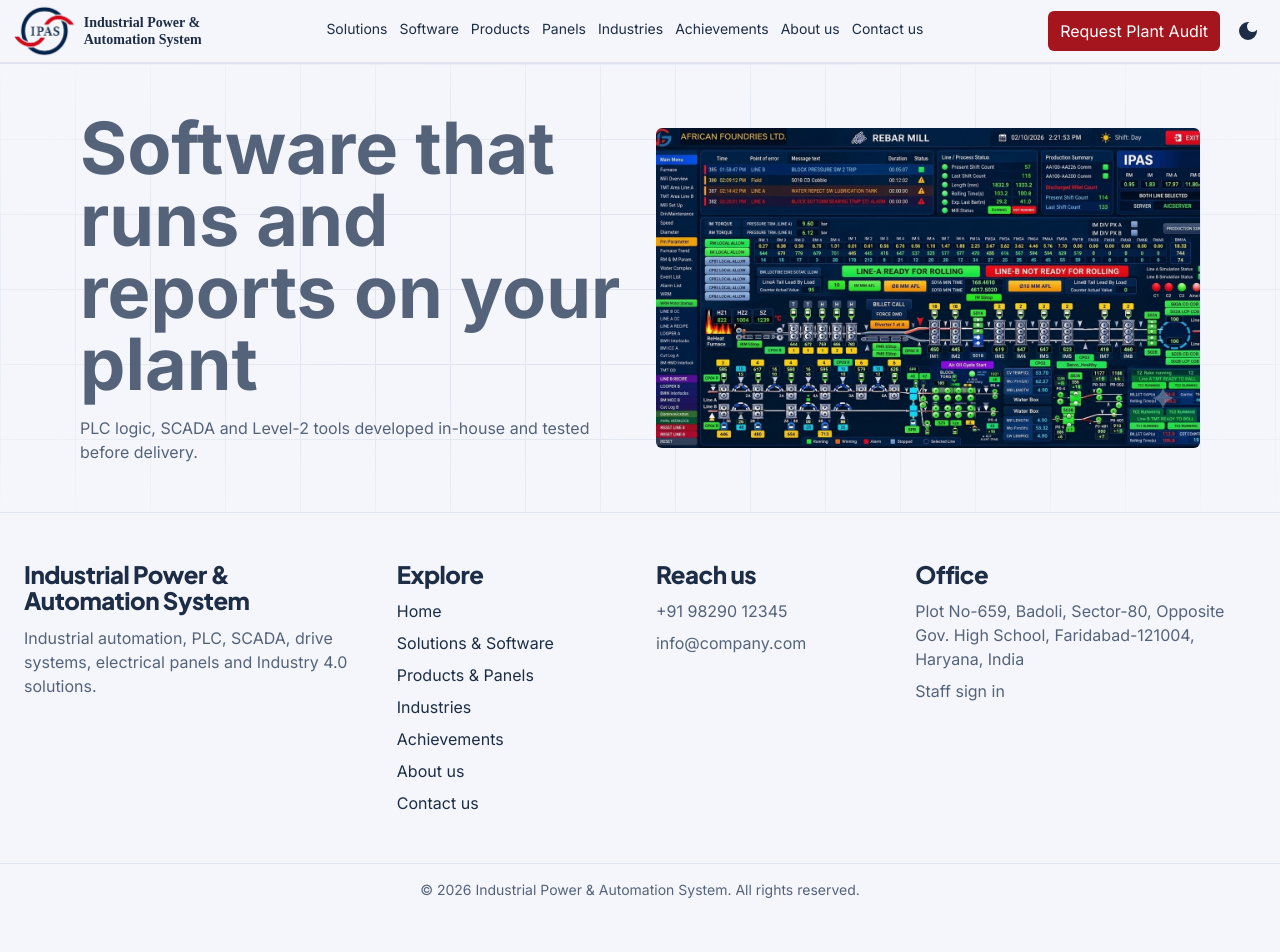
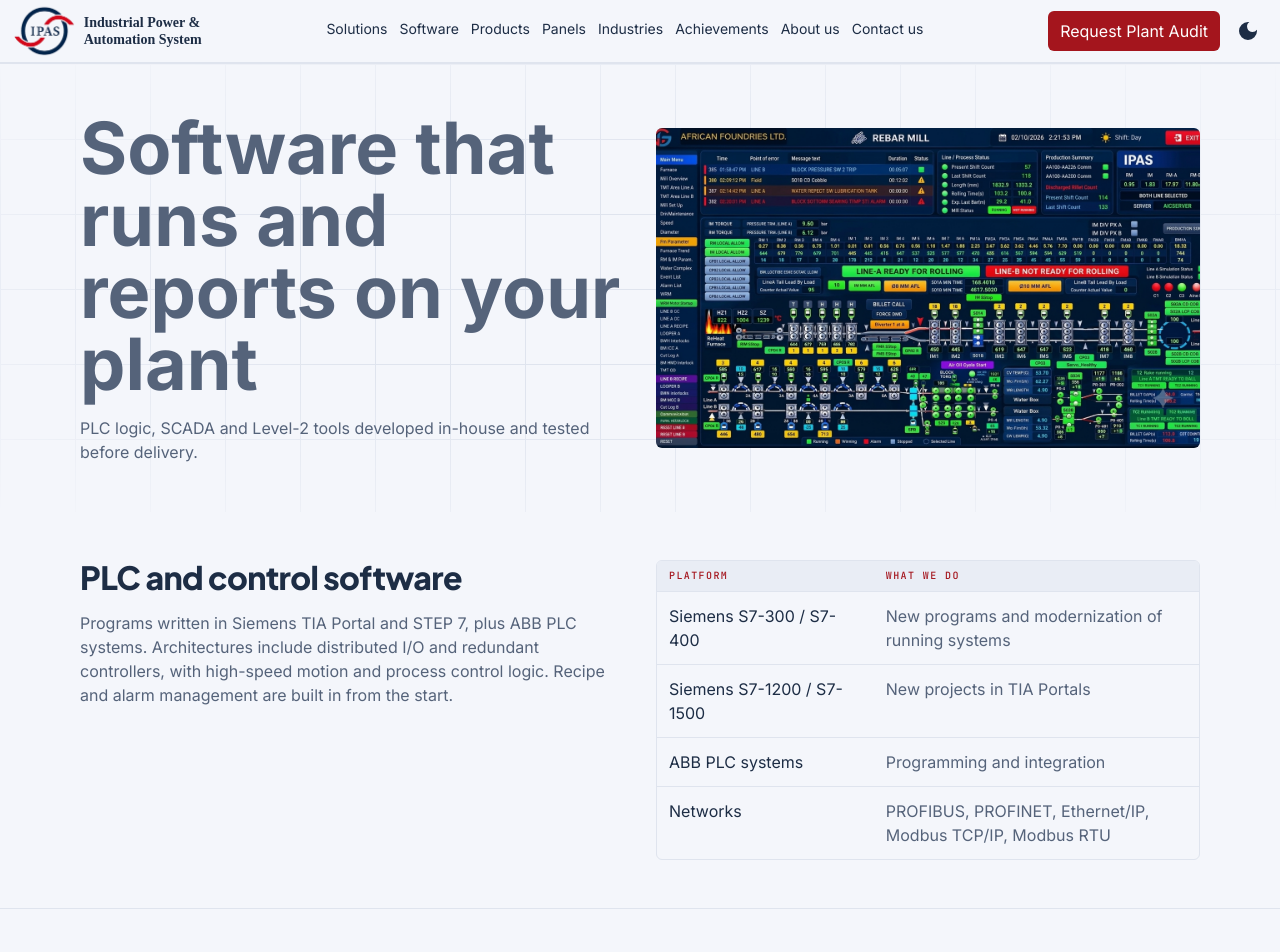
Before and after one commit to shrwn08/ipas-frontend, a React (Vite) app: page /software in a window 1280 px wide. Shown: the top 952 px of the page. Before the commit the page ends 916 px from the top, so only its background shows below. Built offline with nearby package versions, Linux system fonts and the light colour scheme.

Commit message:
PLCController added

```diff
--- a/src/components/software/PLCController.jsx
+++ b/src/components/software/PLCController.jsx
@@ -1,9 +1,66 @@
-import React from 'react'
+const platforms = [
+  {
+    platform: "Siemens S7-300 / S7-400",
+    work: "New programs and modernization of running systems",
+  },
+  {
+    platform: "Siemens S7-1200 / S7-1500",
+    work: "New projects in TIA Portals",
+  },
+  {
+    platform: "ABB PLC systems",
+    work: "Programming and integration",
+  },
+  {
+    platform: "Networks",
+    work: "PROFIBUS, PROFINET, Ethernet/IP, Modbus TCP/IP, Modbus RTU",
+  },
+];
 
 function PLCController() {
   return (
-    <div>PLCController</div>
-  )
+    <section className="w-full py-8 md:py-12">
+      <div className="w-full grid grid-cols-1 md:grid-cols-2 items-start gap-6 md:gap-8 px-4 lg:px-20">
+        <div className="w-full flex flex-col items-start gap-4">
+          <h2 className="text-2xl sm:text-3xl lg:text-4xl text-left font-extrabold">
+            PLC and control software
+          </h2>
+          <p className="text-left">
+            Programs written in Siemens TIA Portal and STEP 7, plus ABB PLC
+            systems. Architectures include distributed I/O and redundant
+            controllers, with high-speed motion and process control logic.
+            Recipe and alarm management are built in from the start.
+          </p>
+        </div>
+
+        <div className="w-full overflow-x-auto rounded-md border border-(--border)">
+          <table className="w-full border-collapse text-left">
+            <thead className="bg-(--bg-alt)">
+              <tr className="border-b border-(--border)">
+                <th className="w-2/5 px-3 py-2 font-sans text-sm font-semibold normal-case tracking-normal text-(--text)">
+                  Platform
+                </th>
+                <th className="w-3/5 px-3 py-2 font-sans text-sm font-semibold normal-case tracking-normal text-(--text)">
+                  What we do
+                </th>
+              </tr>
+            </thead>
+            <tbody>
+              {platforms.map(({ platform, work }) => (
+                <tr
+                  key={platform}
+                  className="border-b border-(--border) last:border-b-0 align-top"
+                >
+                  <td className="px-3 py-3 text-(--text)">{platform}</td>
+                  <td className="px-3 py-3 text-(--muted)">{work}</td>
+                </tr>
+              ))}
+            </tbody>
+          </table>
+        </div>
+      </div>
+    </section>
+  );
 }
 
-export default PLCController
+export default PLCController;
--- a/src/pages/Software.jsx
+++ b/src/pages/Software.jsx
@@ -1,10 +1,12 @@
 import React from 'react'
 import SoftwareHero from '../components/software/SoftwareHero'
+import PLCController from '../components/software/PLCController'
 
 function Software() {
   return (
     <div className="w-full">
      <SoftwareHero />
+     <PLCController />
     </div>
   )
 }
```
